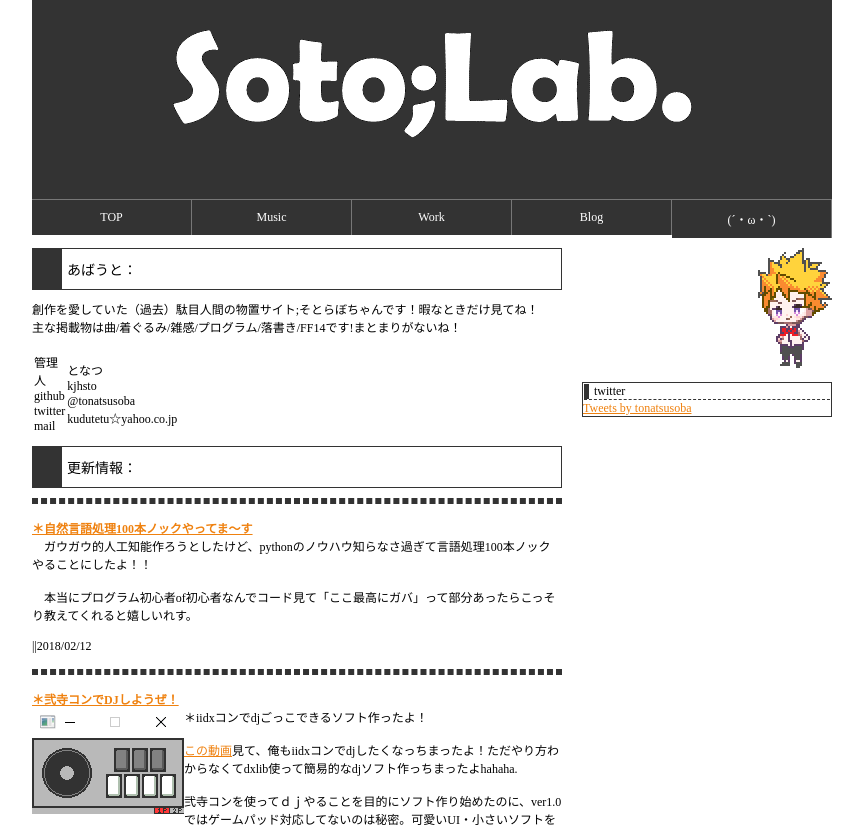
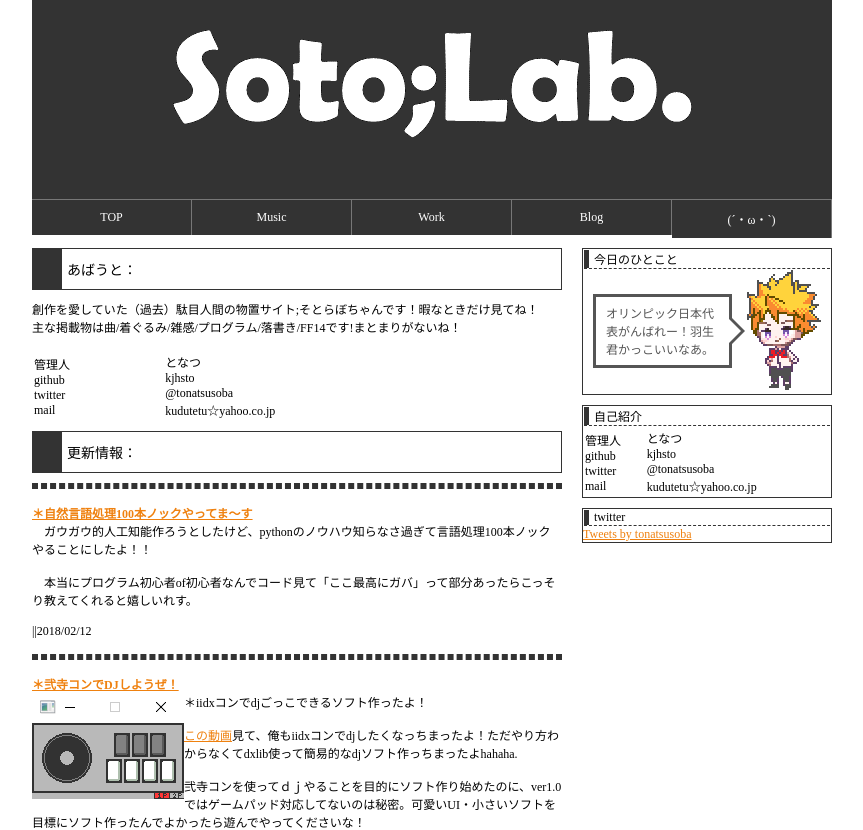
Before and after one commit to kjhsto/kjhsto.github.io, a plain HTML site: page index.html in a window 1280 px wide. Shown: the top 830 px of the page, without its empty margins (208-1071 px from the left). Drawn offline with Linux system fonts and the light colour scheme.

Commit message:
レイアウトバグってるとこ直した

```diff
--- a/index.html
+++ b/index.html
@@ -5,6 +5,7 @@
 	<meta http-equiv="X-UA-Compatible" content="IE=edge">
 	<meta name="viewport" content="width=device-width, initial-scale=1.0">
 	<title>soto-lab.</title>
+	<link rel="shortcut icon" type="image/vnd.microsoft.icon" href="./pic/favi.ico">
 	<link rel="stylesheet" href="style.css" type="text/css">
 	</head>
 	<body>
@@ -35,7 +36,7 @@
 	創作を愛していた（過去）駄目人間の物置サイト;そとらぼちゃんです！暇なときだけ見てね！</br>
 	主な掲載物は曲/着ぐるみ/雑感/プログラム/落書き/FF14です!まとまりがないね！</br>
 	</br>
-	<table width="100">
+	<table width="100%">
 	<tr>
 	<td >
 	管理人</br>
@@ -89,12 +90,32 @@
 	</div><!-- leftmain end -->
 
 	<div id="rightmain">
-	<div style="margin-top:10px;">
-	<div align="left">
+	<div class="rimenu">
+	<l1>今日のひとこと</l1>
+	<div id="sa23">
+	<div class="balloon2-right">
+  	<p>オリンピック日本代表がんばれー！羽生君かっこいいなあ。</p>
 	</div>
-	<div align="right">
+	</div>
+	<div id="sa24">
 	<img src="./pic/left.png"　alt="201802080100">
 	</div>
+	</div>
+	<div class="rimenu">
+	<l1>自己紹介</l1>
+	<table width="100%">
+	<tr>
+	<td >
+	管理人</br>
+	github</br>
+	twitter</br>
+	mail</br></td>
+	<td>となつ</br>
+	kjhsto</br>
+	@tonatsusoba</br>
+	kudutetu☆yahoo.co.jp</td>
+	</tr>
+	</table>
 	</div>
 	<div class="rimenu">
 	<l1>twitter</l1>
@@ -102,7 +123,6 @@
 	</div>
 
 	</div><!-- right end -->
-
 	</div><!-- main end -->
 
 
--- a/style.css
+++ b/style.css
@@ -1,5 +1,5 @@
 * { margin: 0; padding: 0;
-	font-size: 12px;}
+	font-size: 12px; font:"メイリオ";}
 
 a {
 color:#ef810f;
@@ -20,6 +20,9 @@ text-decoration:underline;
 	margin-right: auto;
 	margin-left : auto;
 	width:800px;
+	padding-bottom:10px;
+	border-bottom:solid 10px #333;
+	overflow: auto;
 }
 
 #leftmain{
@@ -33,7 +36,7 @@ box-sizing: border-box;
 #rightmain{
 width :250px;
 display:block;
-float:left;
+float:right;
 box-sizing: border-box;
 }
 
@@ -95,24 +98,14 @@ hr{
     color:#333;
 }
 
-/* 吹き出し本体 */
-.balloon{
-  position: relative;
-  padding: 20px;
-}
-
-/* アイコンを右に表示 */
-.balloon::before{
-  content: '';
-  position: absolute;
-  display: block;
-  width: 0;
-  height: 0;
-  right: -15px;
-  top: 20px;
-  border-left: 15px solid #fff3ad;
-  border-top: 15px solid transparent;
-  border-bottom: 15px solid transparent;
+#footer {
+  text-align: center;
+  clear: both;
+  width:800px;
+  border:solid 1px #333;
+  box-sizing:border-box;
+  margin-top:10px;
+  margin-bottom:10px;
 }
 
 .fixed {
@@ -129,6 +122,21 @@ hr{
 	display:block;
 	border:solid 1px #333;
 	margin-top:10px;
+	clear:both;
+	overflow: auto;
+}
+
+#sa23{
+	display:block;
+	width:164px;
+	float:left;
+}
+
+#sa24{
+	display:block;
+	width:74px;
+	float:right;
+	margin-right:10px;
 }
 
 #p1 {
@@ -165,3 +173,44 @@ l1 {
 	margin:1px;
 	padding-left:5px;
 }
+
+.balloon2-right {
+ 	position: relative;
+	display: inline-block;
+ 	margin: 1.5em 15px 1.5em 10px;
+	padding: 7px 10px;
+	min-width: 120px;
+ 	max-width: 100%;
+ 	color: #555;
+	font-size: 16px;
+	background: #FFF;
+ 	border: solid 3px #555;
+ 	box-sizing: border-box;
+}
+
+.balloon2-right:before{
+	content: "";
+	position: absolute;
+	top: 50%;
+	right: -24px;
+ 	margin-top: -12px;
+	border: 12px solid transparent;
+	border-left: 12px solid #FFF;
+ 	z-index: 2;
+}
+
+.balloon2-right:after{
+	content: "";
+	position: absolute;
+	top: 50%;
+	right: -30px;
+ 	margin-top: -14px;
+	border: 14px solid transparent;
+	border-left: 14px solid #555;
+ 	z-index: 1;
+}
+
+.balloon2-right p {
+	margin-left: 0;
+	padding: 0;
+}
```
Also changed, not shown: music.html (+4 -0 lines), nlp100q.html (+1 -0 lines), readbooks.html (+1 -0 lines), works.html (+5 -8 lines), xchoenhoshi.html (+2 -1 lines), pic/favi.ico (added), pic/favi.png (added), pic/p-hidarisita.gif (added), pic/p-hidariue.gif (added), pic/p-migi.gif (added), pic/p-migisita.gif (added), pic/p-migiue.gif (added).
